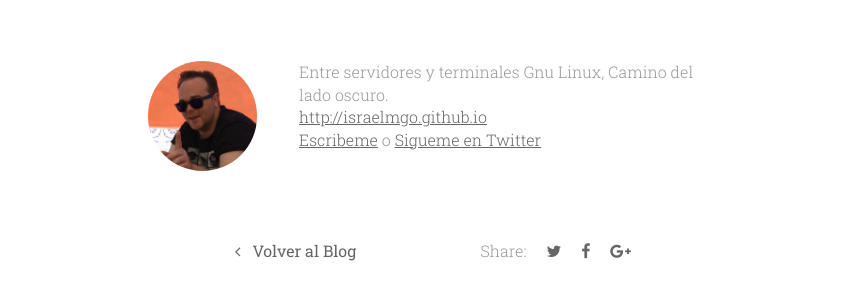
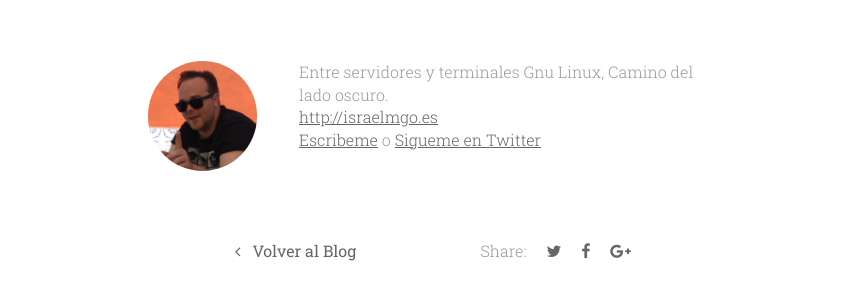
Before and after one commit to israelmgo/old-jekyll-blog, a Jekyll site: the page built from _posts/2013-04-24-GoAccess-Analiza-en-tiempo-real-logs.md, in a window 1280 px wide and 900 px high, scrolled down 2113 px. Shown: the part 458-758 px from the top of the window, without its empty margins (218-1061 px from the left). Built offline with Jekyll 4.4.1, drawn with Linux system fonts in a browser that asks for light colours; nearby versions of some CDN libraries; comment, search, counter and statistics services are not loaded; some of the changed lines change nothing that is shown.

Commit message:
add israelmgo.es

```diff
--- a/_config.yml
+++ b/_config.yml
@@ -5,7 +5,7 @@ title: Israel Montero
 email: israelmgo@gmail.com
 description: "Entre servidores y terminales Gnu Linux, Camino del lado oscuro."
 baseurl: ""
-url: "http://israelmgo.github.io"
+url: "http://israelmgo.es"
 blog_image_url: "/images/blog/"
 
 me_image: "/images/israelmgo.jpg"
```
